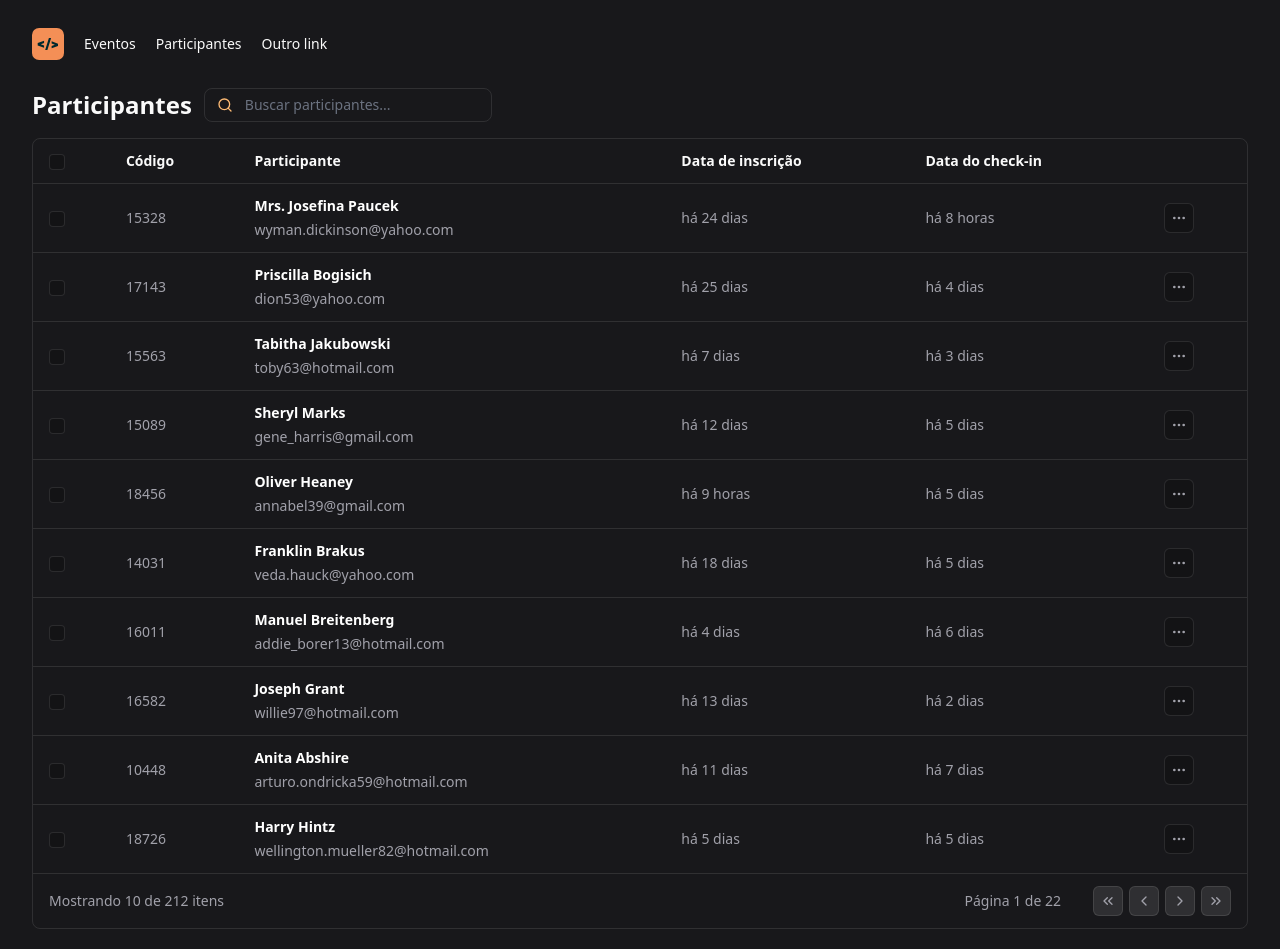
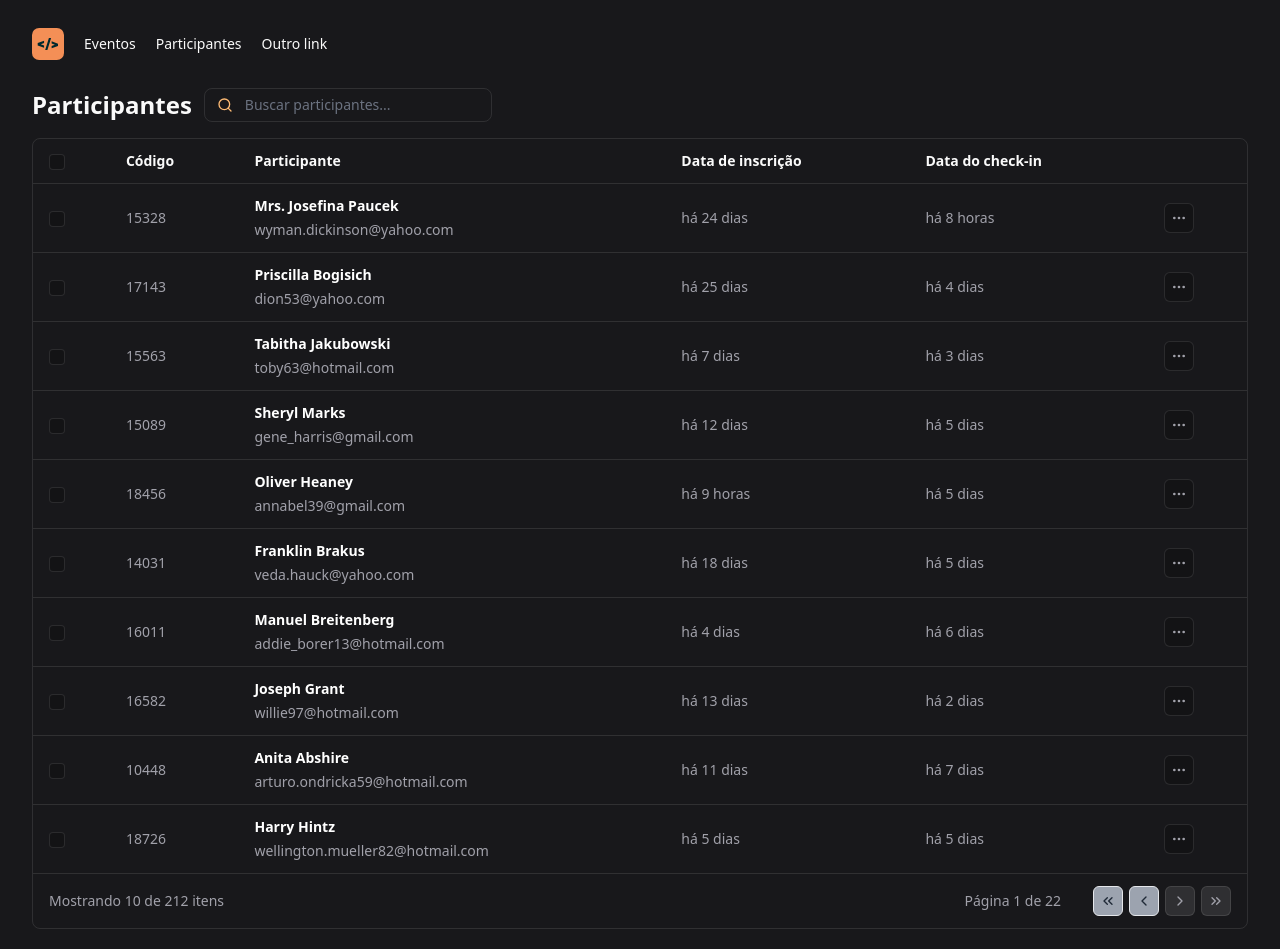
Before and after one commit to rafaelpianaro/pass-in-web-05-2024, a React (Vite) app: page / in a window 1280 px wide. Built offline with nearby package versions, Linux system fonts and the light colour scheme.

Commit message:
feat: create functions for pagination and change styles on icon-button component

```diff
--- a/src/components/attendee-list.tsx
+++ b/src/components/attendee-list.tsx
@@ -17,8 +17,26 @@ export function AttendeeList() {
     const [search, setSearch] = useState('')
     const [page, setPage] = useState(1)
 
+    const totalPages = Math.ceil(attendees.length / 10)
+
     function onSearchInputChanged(event: ChangeEvent<HTMLInputElement>) {
         setSearch(event.target.value)
+    }
+
+    function goToNextPage() {
+        setPage(page + 1)
+    }
+
+    function goToPreviousPage() {
+        setPage(page - 1)
+    }
+
+    function goToLastPage() {
+        setPage(totalPages)
+    }
+
+    function goToFirstPage() {
+        setPage(1)
     }
 
     return (
@@ -81,19 +99,19 @@ export function AttendeeList() {
                         <TableCell className='text-right' colSpan={3}>
                             <div className='inline-flex items-center gap-8'>
 
-                                <span>Página {page} de {Math.ceil(attendees.length / 10)}</span>
+                                <span>Página {page} de {totalPages}</span>
 
                                 <div className='flex gap-1.5'>
-                                    <IconButton>
+                                    <IconButton onClick={goToFirstPage} disabled={page === 1}>
                                         <ChevronsLeft className='size-4' />
                                     </IconButton>
-                                    <IconButton>
+                                    <IconButton onClick={goToPreviousPage} disabled={page === 1}>
                                         <ChevronLeft className='size-4' />
                                     </IconButton>
-                                    <IconButton>
+                                    <IconButton onClick={goToNextPage} disabled={page === totalPages}>
                                         <ChevronRight className='size-4' />
                                     </IconButton>
-                                    <IconButton>
+                                    <IconButton onClick={goToLastPage} disabled={page === totalPages}>
                                         <ChevronsRight className='size-4' />
                                     </IconButton>
                                 </div>
--- a/src/components/icon-button.tsx
+++ b/src/components/icon-button.tsx
@@ -1,15 +1,26 @@
 import { ComponentProps } from "react";
 
 interface IconButtonProps extends ComponentProps<'button'> {
-    transparent?: boolean
+    transparent?: boolean;
 }
 
-export function IconButton({ transparent, ...props}: IconButtonProps) {
+export function IconButton({ transparent, ...props }: IconButtonProps) {
+    // Extrai `disabled` das props para usar na lógica de estilo
+    const { disabled } = props;
+
+    const baseStyle = 'border rounded-md p-1.5';
+    const enabledStyle = transparent
+        ? 'bg-black/20 border-white/10'
+        : 'bg-white/10 border-white/10';
+    const disabledStyle = 'bg-gray-400 text-gray-800 cursor-not-allowed';
+
+    // Define a classe do botão com base no estado disabled
+    const buttonClass = `${baseStyle} ${disabled ? disabledStyle : enabledStyle}`;
+
     return (
-        <button {...props}
-            className={transparent
-                ? 'bg-black/20 border border-white/10 rounded-md p-1.5'
-                : 'bg-white/10 border border-white/10 rounded-md p-1.5'
-            } />
-    )
+        <button
+            {...props}
+            className={buttonClass}
+        />
+    );
 }
```
